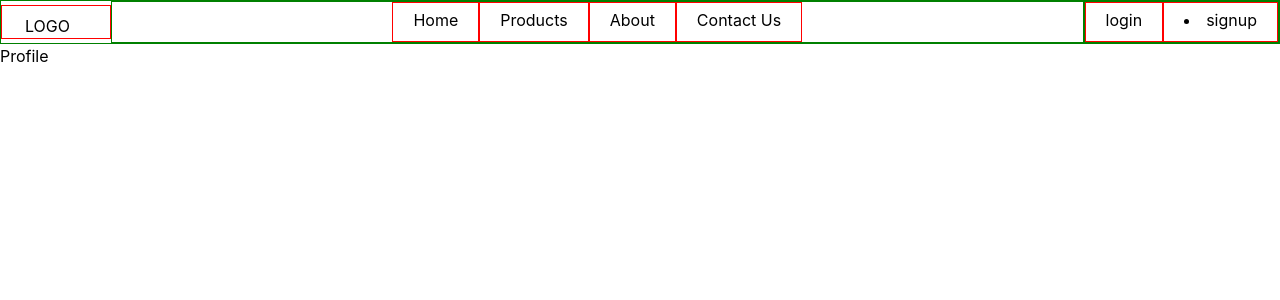
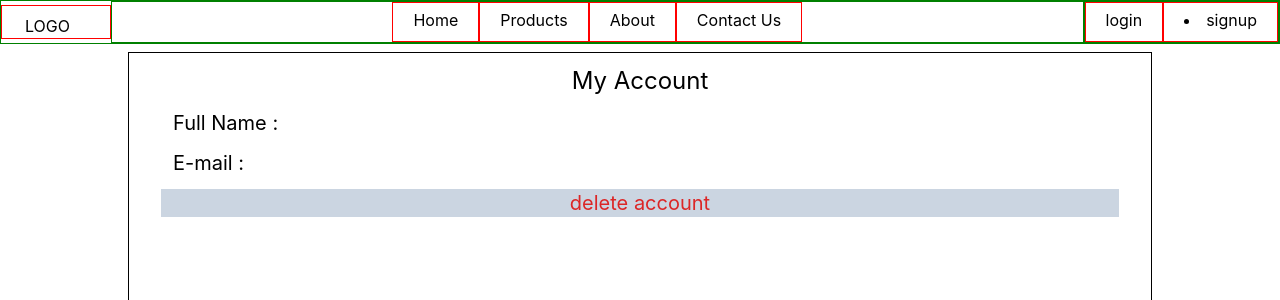
Before and after one commit to AmitKumar113/E-Commerce-Web-App, a React (Create React App) app: page /profile in a window 1280 px wide. Shown: the top 300 px of the page. Built offline with nearby package versions, Linux system fonts and the light colour scheme; no server answers.

Commit message:
modified popup window

```diff
--- a/src/components/layouts/cart/cartItems.js
+++ b/src/components/layouts/cart/cartItems.js
@@ -9,10 +9,10 @@ export default function CartItems() {
     return (
         <div className='flex flex-wrap justify-center  '>
             <div className='w-11/12 border-black border-2'>
-                <div className='flex border-2 my-2 [&>*]:mx-2'>
-                    <span className='flex-1 text-right'>cart total</span>
-                    <span>{cart.cartSubTotal}</span>
-                    <div className='bg-cyan-500 cursor-pointer'>order</div>
+                <div className='flex border-2 my-2 '>
+                    <span className='flex-1 text-right text-xl'>Cart Subtotal: ₹</span>
+                    <span className='mr-3 text-2xl'>{cart.cartSubTotal}</span>
+                    <div className='bg-cyan-500 cursor-pointer px-3 py-1 mx-4 rounded-lg text-xl'>Order</div>
                 </div>
                 <span>Items in your cart</span>
                 <div className='flex flex-wrap justify-center'>{
--- a/src/components/layouts/cart/item.js
+++ b/src/components/layouts/cart/item.js
@@ -30,7 +30,7 @@ export default function Item(props) {
             <div className='flex-1'>
                 <p className='text-2xl '>{name}</p>
                 <div className='flex'>
-                    <span className='w-1/2 text-lg'>Price: <span className='font-bold text-xl'>${price}</span></span>
+                    <span className='w-1/2 text-lg'>Price: <span className='font-bold text-xl'>₹{price}</span></span>
                     <span className='w-1/2 text-right'>{ratings} ⭐ </span>
                 </div>
             </div>
--- a/src/components/layouts/component/Navbar.js
+++ b/src/components/layouts/component/Navbar.js
@@ -78,13 +78,14 @@ export default function Navbar() {
                 <div id='logout-confirmation'  className='hidden border fixed top-0 left-0 w-screen h-screen'>
                     <div onClick={()=>showPopup()} className='flex justify-center items-center fixed top-0 left-0 w-screen h-screen bg-slate-900 opacity-70 z-1'>
                     </div>
-                            <div className='bg-white border-2  fixed  border-black w-1/3 h-1/3 z-2 top-1/2 left-1/2 transform translate-x-[-50%] translate-y-[-50%]'>
-                                <div className='text-black text-2xl'>
-                                    are you sure?
+                            <div className='p-4 flex flex-col bg-white border-2  fixed w-1/3 h-1/4 z-2 top-1/2 left-1/2 transform translate-x-[-50%] translate-y-[-50%]'>
+                                <div className='flex-1'>
+                                    <p className='text-2xl my-2'>are you sure?</p>
+                                    <p>Do you want to logout?</p>
                                 </div>
-                                <div>
-                                    <div className='cursor-pointer' onClick={()=>{showPopup(); dispatch(logoutUser) }}>yes</div>
-                                    <div className='cursor-pointer' onClick={()=>showPopup()}>no</div>
+                                <div className='flex [&>*]:px-6 [&>*]:mx-2 [&>*]:py-1 justify-end'>
+                                    <div className='cursor-pointer border' onClick={()=>{showPopup(); dispatch(logoutUser) }}>yes</div>
+                                    <div className='cursor-pointer border' onClick={()=>showPopup()}>no</div>
                                 </div>
                             </div>
                 </div>
--- a/src/components/layouts/component/Profile.js
+++ b/src/components/layouts/component/Profile.js
@@ -9,9 +9,21 @@ export default function Profile() {
   return (
     //to add - address, email, mobile no, delete account option
     <>
-    <div>
-      <div>Profile</div>
-      <div>{user.name}</div>
+    <div className='flex justify-center min-h-[80vh]'>
+    <div className='w-4/5 border my-2 px-8 [&>*]:my-3'>
+        <div className='text-2xl text-center'>My Account</div>
+        <div className='flex text-xl [&>*]:mx-3'>
+            <div>Full Name :</div>
+            <div>{user.name}</div>
+        </div>
+        <div className='flex text-xl [&>*]:mx-3'>
+            <div>E-mail :</div>
+            <div>{user.email}</div>
+        </div>
+        <div className='text-center text-xl cursor-pointer text-red-600 bg-slate-300'>
+          delete account
+        </div>
+    </div>
     </div>
     </>
   )
--- a/src/components/layouts/home/products/card.js
+++ b/src/components/layouts/home/products/card.js
@@ -5,7 +5,7 @@ import { Link } from "react-router-dom"
 
 
 export default function Card(props) {
-
+  // const themeColor = {backgbgColor : 'bg-cyan-500'}
   const dispatch = useDispatch()
   const {_id, name, price, description , ratings } = props.product
 
@@ -22,12 +22,12 @@ export default function Card(props) {
         <div className='flex-col flex-1'>
             <div className='flex-1'>
               <p className='text-center text-xl'>{name || 'product naame'}</p>
-              <span className='card-price'>Price: {price || 'product price'}</span>
+              <span className='card-price'>Price: ₹{price || 'product price'}</span>
               <span className='ml-6'>{ratings || '0'} ⭐</span>
             </div>
             <div className='flex flex-1 [&>*]:text-center [&>*]:cursor-pointer'>
               <div className='w-1/2 mx-2 py-1.5' onClick={()=>{HandleAddToCart()}}>Add to cart</div>
-              <div className='w-1/2 mx-2 py-1.5 bg-cyan-500 rounded-lg'>Buy Now</div>
+              <div className='w-1/2 mx-2 py-1.5 rounded-lg bg-cyan-500'>Buy Now</div>
             </div>
         </div>
     </div>
```
